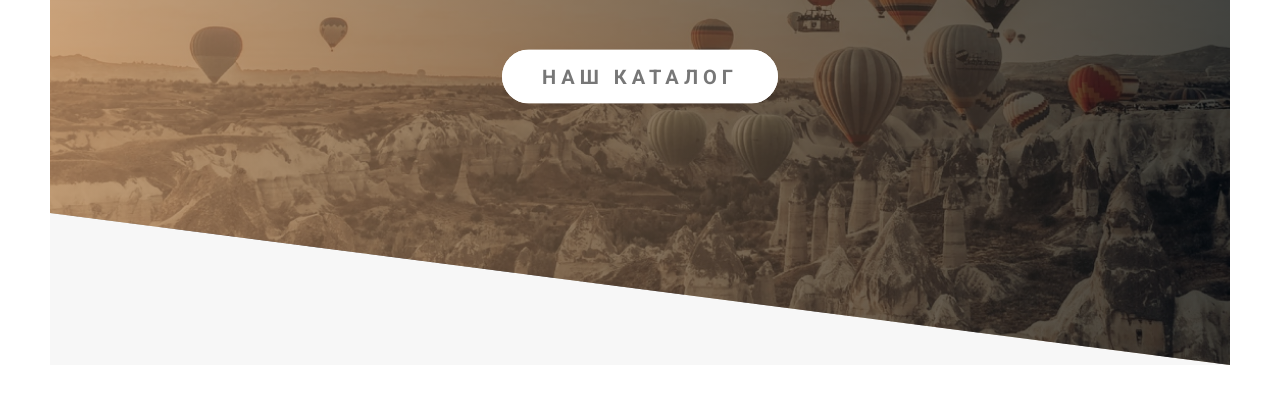
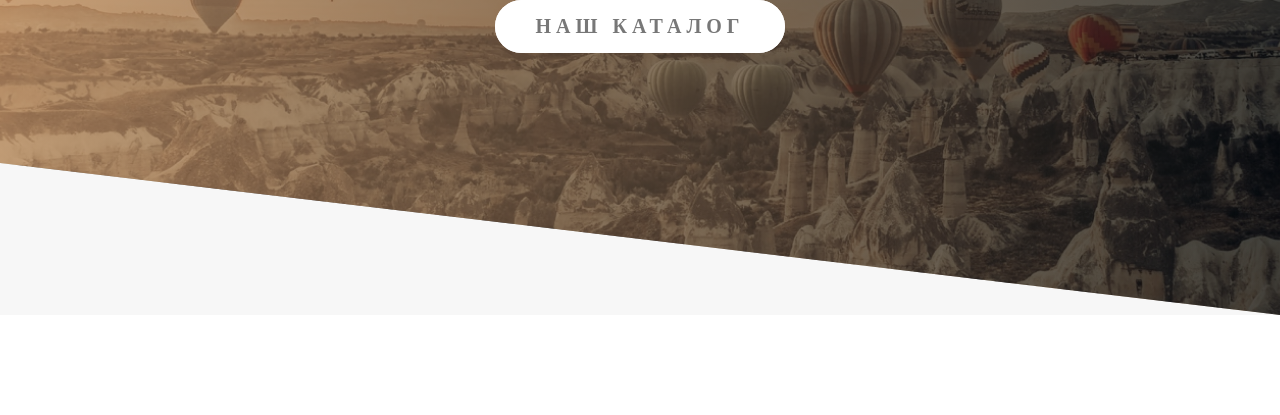
Before and after one commit to Constant-py-dev/Ballon, a plain HTML site: page index.html in a window 1280 px wide. Shown: the part 445-860 px from the top of the page. After the commit the page ends 800 px from the top, so only its background shows below. Drawn offline with Linux system fonts and the light colour scheme.

Commit message:
изменение1

```diff
--- a/css/style.css
+++ b/css/style.css
@@ -8,15 +8,6 @@ html {
   font-size: 62.5%;
 }
 
-body {
-  font-family: "roboto", sans-serif;
-  font-weight: 400;
-  color: #777777;
-  font-size: 1.6rem;
-  letter-spacing: 0.2px;
-  padding: 5rem;
-  background-color: white;
-}
 
 .container {
   background-color: #F7F7F7;
```
